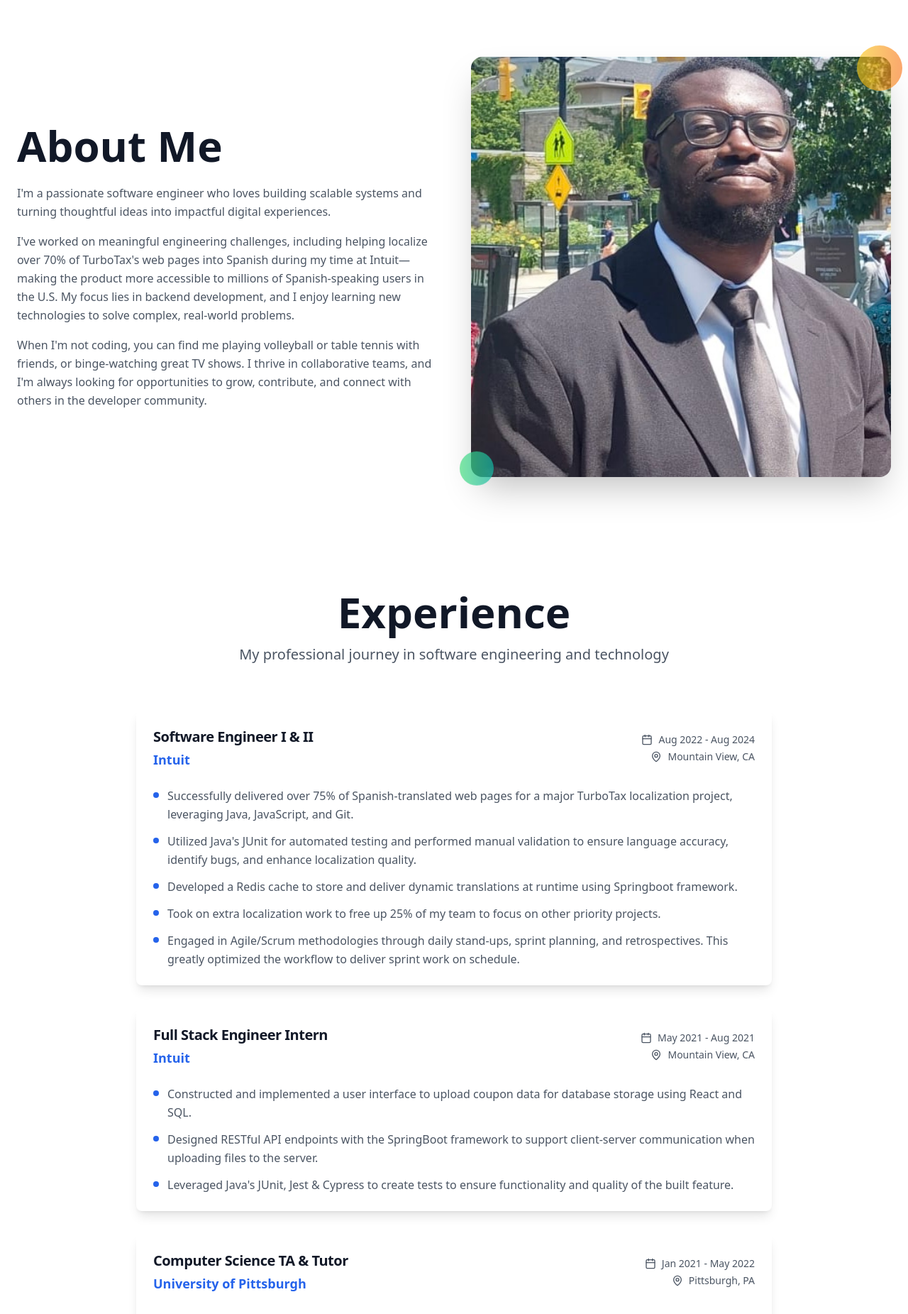
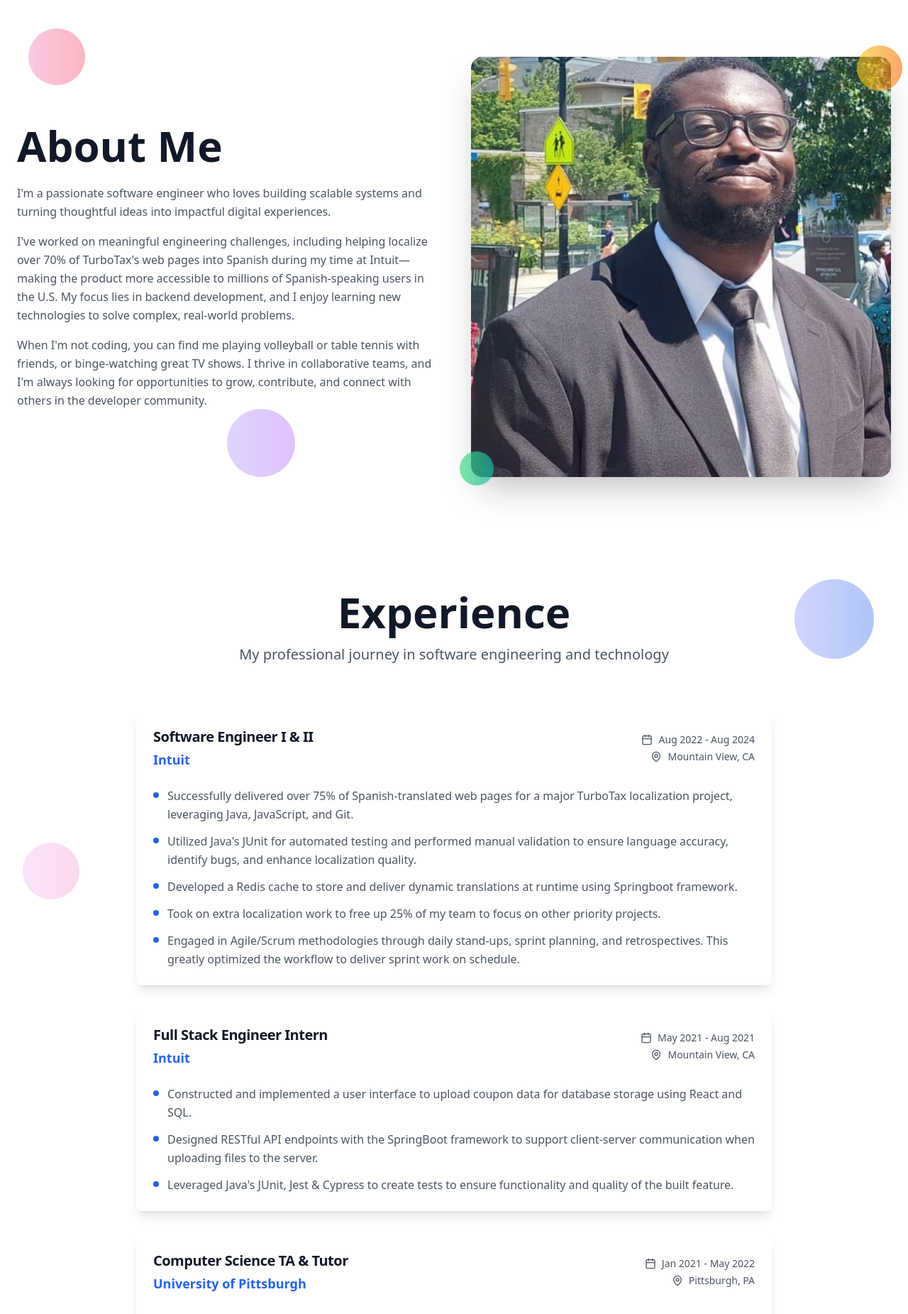
Before and after one commit to davidladeji/portfolio, a React (Vite) app: page / in a window 1280 px wide. Shown: the part 800-2651 px from the top of the page at 71% size. Built offline with nearby package versions, Linux system fonts and the light colour scheme.

Commit message:
Add colorful background circles
Add decorative elements to About Me and Experience sections.

```diff
--- a/src/components/About.tsx
+++ b/src/components/About.tsx
@@ -1,8 +1,16 @@
-
 const About = () => {
   return (
-    <section id="about" className="py-20 bg-white">
-      <div className="container mx-auto px-6">
+    <section id="about" className="py-20 bg-white relative overflow-hidden">
+      {/* Background decorative circles */}
+      <div className="absolute inset-0 pointer-events-none">
+        <div className="absolute top-10 left-10 w-20 h-20 bg-gradient-to-r from-pink-400 to-rose-500 rounded-full opacity-20 animate-pulse"></div>
+        <div className="absolute top-32 right-16 w-16 h-16 bg-gradient-to-r from-emerald-400 to-teal-500 rounded-full opacity-25 animate-bounce"></div>
+        <div className="absolute bottom-20 left-1/4 w-24 h-24 bg-gradient-to-r from-violet-400 to-purple-500 rounded-full opacity-15 animate-pulse"></div>
+        <div className="absolute top-1/2 right-8 w-12 h-12 bg-gradient-to-r from-amber-400 to-orange-500 rounded-full opacity-30 animate-bounce"></div>
+        <div className="absolute bottom-32 right-1/3 w-18 h-18 bg-gradient-to-r from-cyan-400 to-blue-500 rounded-full opacity-20 animate-pulse"></div>
+      </div>
+
+      <div className="container mx-auto px-6 relative z-10">
         <div className="grid md:grid-cols-2 gap-12 items-center">
           <div className="space-y-6">
             <h2 className="text-4xl md:text-6xl font-bold text-gray-900">
--- a/src/components/Contact.tsx
+++ b/src/components/Contact.tsx
@@ -1,12 +1,20 @@
-
 import { Card, CardContent } from '@/components/ui/card';
 import { Mail, Linkedin } from 'lucide-react';
 import { Button } from '@/components/ui/button';
 
 const Contact = () => {
   return (
-    <section id="contact" className="py-20 bg-gradient-to-br from-blue-50 to-purple-50">
-      <div className="container mx-auto px-6">
+    <section id="contact" className="py-20 bg-gradient-to-br from-blue-50 to-purple-50 relative overflow-hidden">
+      {/* Background decorative circles */}
+      <div className="absolute inset-0 pointer-events-none">
+        <div className="absolute top-12 right-20 w-30 h-30 bg-gradient-to-r from-blue-400 to-indigo-600 rounded-full opacity-15 animate-pulse"></div>
+        <div className="absolute top-1/3 left-12 w-22 h-22 bg-gradient-to-r from-purple-400 to-violet-600 rounded-full opacity-20 animate-bounce"></div>
+        <div className="absolute bottom-20 right-1/4 w-18 h-18 bg-gradient-to-r from-pink-400 to-rose-500 rounded-full opacity-25 animate-pulse"></div>
+        <div className="absolute top-3/4 right-12 w-16 h-16 bg-gradient-to-r from-cyan-400 to-teal-500 rounded-full opacity-22 animate-bounce"></div>
+        <div className="absolute bottom-32 left-1/5 w-24 h-24 bg-gradient-to-r from-emerald-400 to-green-500 rounded-full opacity-18 animate-pulse"></div>
+      </div>
+
+      <div className="container mx-auto px-6 relative z-10">
         <div className="text-center mb-16">
           <h2 className="text-4xl md:text-6xl font-bold text-gray-900 mb-4">
             Get In Touch
--- a/src/components/Experience.tsx
+++ b/src/components/Experience.tsx
@@ -1,4 +1,3 @@
-
 import { Card, CardContent, CardHeader, CardTitle } from '@/components/ui/card';
 import { MapPin, Calendar } from 'lucide-react';
 
@@ -42,8 +41,17 @@ const Experience = () => {
   ];
 
   return (
-    <section id="experience" className="py-20 bg-white">
-      <div className="container mx-auto px-6">
+    <section id="experience" className="py-20 bg-white relative overflow-hidden">
+      {/* Background decorative circles */}
+      <div className="absolute inset-0 pointer-events-none">
+        <div className="absolute top-16 right-12 w-28 h-28 bg-gradient-to-r from-indigo-400 to-blue-600 rounded-full opacity-15 animate-pulse"></div>
+        <div className="absolute top-1/3 left-8 w-20 h-20 bg-gradient-to-r from-fuchsia-400 to-pink-500 rounded-full opacity-20 animate-bounce"></div>
+        <div className="absolute bottom-24 right-1/4 w-16 h-16 bg-gradient-to-r from-lime-400 to-green-500 rounded-full opacity-25 animate-pulse"></div>
+        <div className="absolute top-3/4 left-1/3 w-22 h-22 bg-gradient-to-r from-red-400 to-rose-500 rounded-full opacity-18 animate-bounce"></div>
+        <div className="absolute bottom-40 left-12 w-14 h-14 bg-gradient-to-r from-sky-400 to-blue-500 rounded-full opacity-22 animate-pulse"></div>
+      </div>
+
+      <div className="container mx-auto px-6 relative z-10">
         <div className="text-center mb-16">
           <h2 className="text-4xl md:text-6xl font-bold text-gray-900 mb-4">
             Experience
--- a/src/components/Projects.tsx
+++ b/src/components/Projects.tsx
@@ -1,4 +1,3 @@
-
 import { Card, CardContent, CardDescription, CardHeader, CardTitle } from '@/components/ui/card';
 import { Button } from '@/components/ui/button';
 import { Github } from 'lucide-react';
@@ -36,8 +35,18 @@ const Projects = () => {
   ];
 
   return (
-    <section id="projects" className="py-20 bg-gradient-to-br from-gray-50 to-blue-50">
-      <div className="container mx-auto px-6">
+    <section id="projects" className="py-20 bg-gradient-to-br from-gray-50 to-blue-50 relative overflow-hidden">
+      {/* Background decorative circles */}
+      <div className="absolute inset-0 pointer-events-none">
+        <div className="absolute top-20 left-16 w-32 h-32 bg-gradient-to-r from-purple-400 to-violet-600 rounded-full opacity-12 animate-pulse"></div>
+        <div className="absolute top-1/4 right-10 w-24 h-24 bg-gradient-to-r from-emerald-400 to-green-600 rounded-full opacity-18 animate-bounce"></div>
+        <div className="absolute bottom-32 left-1/4 w-20 h-20 bg-gradient-to-r from-orange-400 to-red-500 rounded-full opacity-20 animate-pulse"></div>
+        <div className="absolute top-2/3 right-1/3 w-18 h-18 bg-gradient-to-r from-teal-400 to-cyan-500 rounded-full opacity-25 animate-bounce"></div>
+        <div className="absolute bottom-16 right-8 w-26 h-26 bg-gradient-to-r from-rose-400 to-pink-600 rounded-full opacity-15 animate-pulse"></div>
+        <div className="absolute top-1/2 left-8 w-14 h-14 bg-gradient-to-r from-yellow-400 to-amber-500 rounded-full opacity-28 animate-bounce"></div>
+      </div>
+
+      <div className="container mx-auto px-6 relative z-10">
         <div className="text-center mb-16">
           <h2 className="text-4xl md:text-6xl font-bold text-gray-900 mb-4">
             Featured Projects
```
